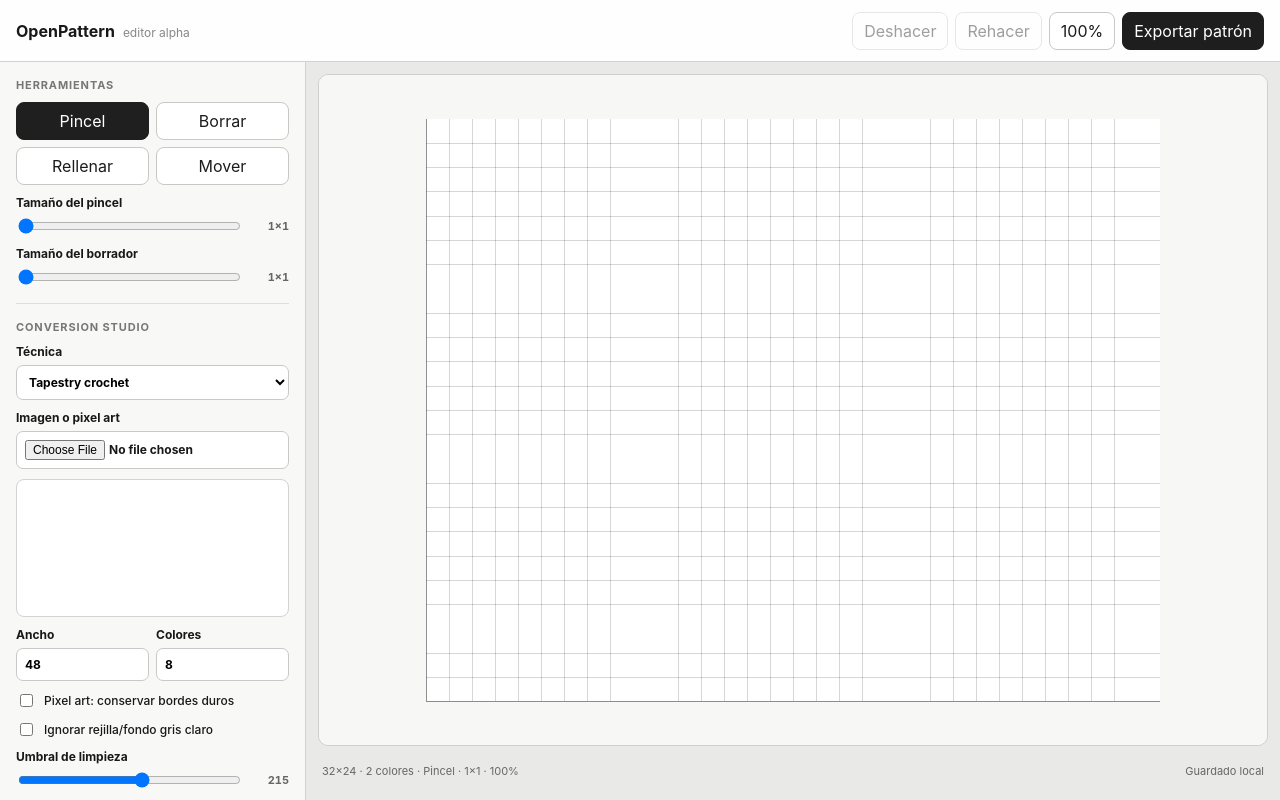
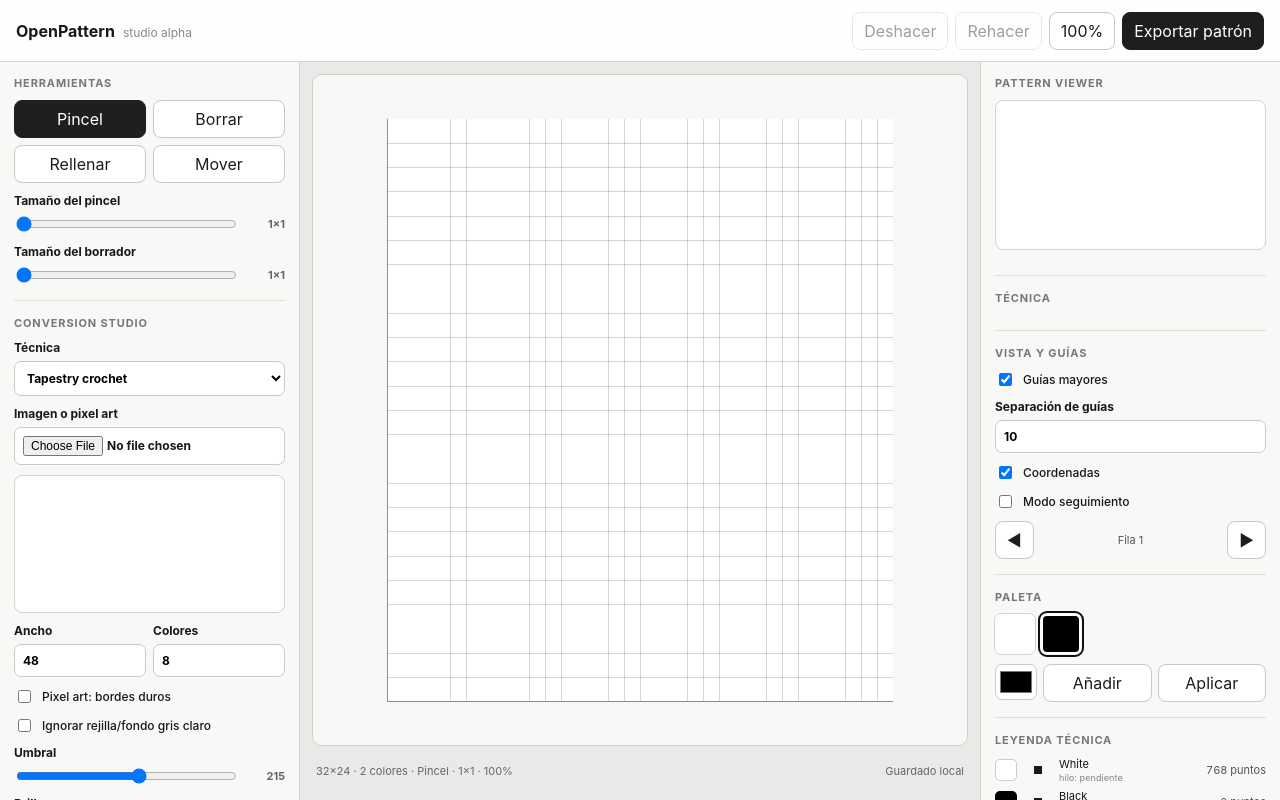
Before and after one commit to viccentebb-eng/OpenPattern, a website with bundled scripts: page web/index.html in a window 1280 px wide. Built offline with nearby package versions, Linux system fonts and the light colour scheme.

Commit message:
feat: add three-panel studio shell and inspector

```diff
--- a/web/index.html
+++ b/web/index.html
@@ -8,162 +8,99 @@
 </head>
 <body>
 <header>
-    <div class="brand">
-      <strong>OpenPattern</strong>
-      <span>editor alpha</span>
-    </div>
-
+  <div class="brand"><strong>OpenPattern</strong><span>studio alpha</span></div>
   <div class="top-actions">
-      <button id="undo" title="Deshacer (Ctrl+Z)" disabled>Deshacer</button>
-      <button id="redo" title="Rehacer (Ctrl+Y)" disabled>Rehacer</button>
-      <button id="resetView" title="Restablecer zoom y posición">100%</button>
+    <button id="undo" disabled>Deshacer</button>
+    <button id="redo" disabled>Rehacer</button>
+    <button id="resetView">100%</button>
     <button id="download" class="primary">Exportar patrón</button>
   </div>
 </header>
 
 <main>
-    <aside>
-      <div class="section">
+  <aside class="left-panel">
+    <section class="section">
       <div class="section-title">Herramientas</div>
-        <div class="tools" role="toolbar" aria-label="Herramientas de edición">
-          <button class="tool active" data-tool="pencil" title="Pincel (B)">Pincel</button>
-          <button class="tool" data-tool="eraser" title="Borrador (E)">Borrar</button>
-          <button class="tool" data-tool="fill" title="Relleno (G)">Rellenar</button>
-          <button class="tool" data-tool="pan" title="Mover lienzo (H)">Mover</button>
+      <div class="tools">
+        <button class="tool active" data-tool="pencil">Pincel</button>
+        <button class="tool" data-tool="eraser">Borrar</button>
+        <button class="tool" data-tool="fill">Rellenar</button>
+        <button class="tool" data-tool="pan">Mover</button>
       </div>
+      <label>Tamaño del pincel<div class="range-row"><input id="brushSize" type="range" min="1" max="12" value="1"><output id="brushSizeValue">1×1</output></div></label>
+      <label>Tamaño del borrador<div class="range-row"><input id="eraserSize" type="range" min="1" max="12" value="1"><output id="eraserSizeValue">1×1</output></div></label>
+    </section>
 
-        <label>Tamaño del pincel
-          <div class="range-row">
-            <input id="brushSize" type="range" min="1" max="12" value="1" />
-            <output id="brushSizeValue">1×1</output>
+    <section class="section conversion">
+      <div class="section-title">Conversion Studio</div>
+      <label>Técnica<select id="technique"></select></label>
+      <label>Imagen o pixel art<input id="image" type="file" accept="image/*"></label>
+      <canvas id="sourcePreview" width="256" height="138"></canvas>
+      <div class="field-row">
+        <label>Ancho<input id="width" type="number" min="8" max="300" value="48"></label>
+        <label>Colores<input id="colors" type="number" min="2" max="32" value="8"></label>
       </div>
-        </label>
+      <label class="check"><input id="pixelMode" type="checkbox"><span>Pixel art: bordes duros</span></label>
+      <label class="check"><input id="cleanGrid" type="checkbox"><span>Ignorar rejilla/fondo gris claro</span></label>
+      <label>Umbral<div class="range-row"><input id="lightThreshold" type="range" min="170" max="250" value="215"><output id="lightThresholdValue">215</output></div></label>
+      <label>Brillo<div class="range-row"><input id="brightness" type="range" min="-100" max="100" value="0"><output id="brightnessValue">0</output></div></label>
+      <label>Contraste<div class="range-row"><input id="contrast" type="range" min="-100" max="100" value="0"><output id="contrastValue">0</output></div></label>
+      <label>Saturación<div class="range-row"><input id="saturation" type="range" min="-100" max="100" value="0"><output id="saturationValue">0</output></div></label>
+      <div class="conversion-actions"><button id="regenerate" class="primary">Regenerar</button><button id="resetConversion">Restablecer</button></div>
+      <label class="check"><input id="autoRegenerate" type="checkbox" checked><span>Regenerar automáticamente</span></label>
+      <div id="sourceStatus" class="microcopy">Carga una imagen para empezar.</div>
+    </section>
 
-        <label>Tamaño del borrador
-          <div class="range-row">
-            <input id="eraserSize" type="range" min="1" max="12" value="1" />
-            <output id="eraserSizeValue">1×1</output>
-          </div>
-        </label>
-      </div>
+    <section class="section compact-actions">
+      <button id="mirror">Espejar</button>
+      <button id="clearAll" class="danger">Limpiar</button>
+    </section>
+  </aside>
 
-      <div class="section conversion">
-        <div class="section-title">Conversion Studio</div>
+  <section class="workspace">
+    <div class="canvas-shell"><canvas id="canvas" width="1200" height="800"></canvas></div>
+    <div class="statusbar"><div id="status">Listo.</div><div id="saveStatus">Guardado local</div></div>
+  </section>
 
-        <label>Técnica
-          <select id="technique"></select>
-        </label>
+  <aside class="right-panel">
+    <section class="section">
+      <div class="section-title">Pattern Viewer</div>
+      <canvas id="patternViewer" width="260" height="150"></canvas>
+      <div id="projectMeta" class="microcopy"></div>
+    </section>
 
-        <label>Imagen o pixel art
-          <input id="image" type="file" accept="image/*" />
-        </label>
+    <section class="section">
+      <div class="section-title">Técnica</div>
+      <div id="techniqueOptions" class="technique-options"></div>
+    </section>
 
-        <canvas id="sourcePreview" width="256" height="138" aria-label="Vista previa de imagen original"></canvas>
+    <section class="section">
+      <div class="section-title">Vista y guías</div>
+      <label class="check"><input id="showGuides" type="checkbox" checked><span>Guías mayores</span></label>
+      <label>Separación de guías<input id="guideSpacing" type="number" min="2" max="50" value="10"></label>
+      <label class="check"><input id="showCoordinates" type="checkbox" checked><span>Coordenadas</span></label>
+      <label class="check"><input id="trackMode" type="checkbox"><span>Modo seguimiento</span></label>
+      <div class="tracker"><button id="trackPrev">◀</button><span id="trackLabel">Fila 1</span><button id="trackNext">▶</button></div>
+    </section>
 
-        <div class="field-row">
-          <label>Ancho
-            <input id="width" type="number" min="8" max="300" value="48" />
-          </label>
-          <label>Colores
-            <input id="colors" type="number" min="2" max="32" value="8" />
-          </label>
-        </div>
-
-        <label class="check">
-          <input id="pixelMode" type="checkbox" />
-          <span>Pixel art: conservar bordes duros</span>
-        </label>
-
-        <label class="check">
-          <input id="cleanGrid" type="checkbox" />
-          <span>Ignorar rejilla/fondo gris claro</span>
-        </label>
-
-        <label>Umbral de limpieza
-          <div class="range-row">
-            <input id="lightThreshold" type="range" min="170" max="250" value="215" />
-            <output id="lightThresholdValue">215</output>
-          </div>
-        </label>
-
-        <label>Brillo
-          <div class="range-row">
-            <input id="brightness" type="range" min="-100" max="100" value="0" />
-            <output id="brightnessValue">0</output>
-          </div>
-        </label>
-
-        <label>Contraste
-          <div class="range-row">
-            <input id="contrast" type="range" min="-100" max="100" value="0" />
-            <output id="contrastValue">0</output>
-          </div>
-        </label>
-
-        <label>Saturación
-          <div class="range-row">
-            <input id="saturation" type="range" min="-100" max="100" value="0" />
-            <output id="saturationValue">0</output>
-          </div>
-        </label>
-
-        <div class="conversion-actions">
-          <button id="regenerate" class="primary">Regenerar patrón</button>
-          <button id="resetConversion">Restablecer</button>
-        </div>
-
-        <label class="check">
-          <input id="autoRegenerate" type="checkbox" checked />
-          <span>Regenerar automáticamente</span>
-        </label>
-
-        <div id="sourceStatus" class="microcopy">Carga una imagen para empezar.</div>
-      </div>
-
-      <div class="section">
+    <section class="section">
       <div class="section-title">Paleta</div>
       <div id="palette" class="palette"></div>
+      <div class="color-editor"><input id="paletteColor" type="color" value="#000000"><button id="addColor">Añadir</button><button id="updateColor">Aplicar</button></div>
+    </section>
 
-        <div class="color-editor">
-          <input id="paletteColor" type="color" value="#000000" aria-label="Color de paleta" />
-          <button id="addColor">Añadir</button>
-          <button id="updateColor">Aplicar</button>
-        </div>
-      </div>
-
-      <div class="section">
+    <section class="section">
       <div class="section-title">Leyenda técnica</div>
       <div id="techniqueLegend" class="technique-legend"></div>
-      </div>
+    </section>
 
-      <div class="section compact-actions">
-        <button id="mirror">Espejar horizontal</button>
-        <button id="clearAll" class="danger">Limpiar lienzo</button>
-      </div>
-
-      <div class="section">
+    <section class="section">
       <div class="section-title">Historial</div>
       <div id="historyMeta" class="history-meta">Sin cambios</div>
       <div id="history" class="history"></div>
-      </div>
-
-      <p class="hint">
-        Pinta arrastrando. Rueda del mouse = zoom. Botón central, barra espaciadora o herramienta Mover = desplazar.
-        El patrón se guarda automáticamente en este navegador.
-      </p>
+    </section>
   </aside>
-
-    <section class="workspace">
-      <div class="canvas-shell">
-        <canvas id="canvas" width="1200" height="800"></canvas>
-      </div>
-      <div class="statusbar">
-        <div id="status">Listo.</div>
-        <div id="saveStatus">Guardado local</div>
-      </div>
-    </section>
 </main>
-
 <script type="module" src="./app.mjs"></script>
 </body>
 </html>
--- a/web/styles.css
+++ b/web/styles.css
@@ -1,286 +1,29 @@
-:root {
-  font-family: Inter, ui-sans-serif, system-ui, -apple-system, BlinkMacSystemFont, "Segoe UI", sans-serif;
-  color: #181818;
-  background: #ececea;
-  font-synthesis: none;
-}
-
-* { box-sizing: border-box; }
-html, body { min-height: 100%; }
-body { margin: 0; overflow: hidden; }
-button, select, input { font: inherit; }
-
-button {
-  border: 1px solid #c8c8c5;
-  background: #fff;
-  color: #1c1c1c;
-  padding: 8px 11px;
-  border-radius: 8px;
-  cursor: pointer;
-}
-
-button:hover:not(:disabled) { background: #f3f3f1; }
-button:disabled { opacity: .42; cursor: default; }
-
-button.primary { background: #1e1e1e; color: #fff; border-color: #1e1e1e; }
-button.primary:hover { background: #333; }
-button.danger { color: #9f2525; border-color: #d8baba; }
-button.danger:hover { background: #fff4f4; }
-
-header {
-  height: 62px;
-  padding: 0 16px;
-  display: flex;
-  align-items: center;
-  justify-content: space-between;
-  gap: 16px;
-  border-bottom: 1px solid #d2d2cf;
-  background: rgba(255,255,255,.94);
-}
-
-.brand { display: flex; gap: 8px; align-items: baseline; }
-.brand strong { font-size: 16px; }
-.brand span { color: #888; font-size: 12px; }
-.top-actions { display: flex; gap: 7px; }
-
-main {
-  height: calc(100vh - 62px);
-  display: grid;
-  grid-template-columns: 306px minmax(0, 1fr);
-}
-
-aside {
-  padding: 16px;
-  border-right: 1px solid #d2d2cf;
-  background: #f8f8f6;
-  overflow-y: auto;
-}
-
-.section {
-  display: grid;
-  gap: 10px;
-  padding-bottom: 16px;
-  margin-bottom: 16px;
-  border-bottom: 1px solid #dededb;
-}
-
-.section:last-of-type { border-bottom: 0; }
-
-.section-title {
-  font-size: 11px;
-  font-weight: 700;
-  letter-spacing: .08em;
-  text-transform: uppercase;
-  color: #777;
-}
-
-.tools, .field-row, .compact-actions, .conversion-actions {
-  display: grid;
-  grid-template-columns: 1fr 1fr;
-  gap: 7px;
-}
-
-.tool.active { background: #1f1f1f; border-color: #1f1f1f; color: #fff; }
-
-label {
-  display: grid;
-  gap: 6px;
-  font-size: 12px;
-  font-weight: 650;
-}
-
-label.check {
-  grid-template-columns: auto 1fr;
-  align-items: center;
-  gap: 8px;
-  font-weight: 500;
-}
-
-.range-row {
-  display: grid;
-  grid-template-columns: minmax(0, 1fr) 42px;
-  align-items: center;
-  gap: 8px;
-}
-
-.range-row output {
-  text-align: right;
-  color: #666;
-  font-size: 11px;
-  font-variant-numeric: tabular-nums;
-}
-
-select, input[type="number"], input[type="file"] {
-  width: 100%;
-  min-width: 0;
-  padding: 8px;
-  border: 1px solid #c9c9c6;
-  border-radius: 7px;
-  background: #fff;
-}
-
-input[type="range"] { width: 100%; }
-
-#sourcePreview {
-  width: 100%;
-  height: 138px;
-  display: block;
-  object-fit: contain;
-  background: #fff;
-  border: 1px solid #d3d3d0;
-  border-radius: 8px;
-}
-
-.microcopy {
-  color: #777;
-  font-size: 11px;
-  line-height: 1.35;
-}
-
-.palette {
-  display: grid;
-  grid-template-columns: repeat(6, 1fr);
-  gap: 6px;
-}
-
-.swatch {
-  aspect-ratio: 1;
-  min-width: 0;
-  border: 2px solid #fff;
-  outline: 1px solid #d2d2cf;
-  padding: 0;
-  border-radius: 6px;
-}
-
-.swatch.active { outline: 2px solid #111; outline-offset: 1px; }
-
-.color-editor {
-  display: grid;
-  grid-template-columns: 42px 1fr 1fr;
-  gap: 6px;
-}
-
-.color-editor input[type="color"] {
-  width: 42px;
-  height: 36px;
-  padding: 2px;
-  border: 1px solid #c9c9c6;
-  border-radius: 7px;
-  background: #fff;
-}
-
-.color-editor button { padding-inline: 6px; }
-
-.technique-legend {
-  display: grid;
-  gap: 6px;
-  max-height: 240px;
-  overflow-y: auto;
-}
-
-.legend-row {
-  display: grid;
-  grid-template-columns: 22px 28px minmax(0, 1fr) auto;
-  gap: 7px;
-  align-items: center;
-  font-size: 11px;
-}
-
-.legend-chip {
-  width: 22px;
-  height: 22px;
-  border: 1px solid rgba(0,0,0,.2);
-  border-radius: 5px;
-}
-
-.legend-symbol {
-  text-align: center;
-  font-weight: 700;
-}
-
-.legend-details {
-  min-width: 0;
-  display: grid;
-  gap: 1px;
-}
-
-.legend-details small { color: #888; overflow: hidden; text-overflow: ellipsis; white-space: nowrap; }
-.legend-count { font-variant-numeric: tabular-nums; color: #555; }
-
-.history-meta { color: #777; font-size: 11px; }
-.history { display: grid; gap: 5px; }
-
-.history button {
-  padding: 6px 8px;
-  text-align: left;
-  font-size: 11px;
-  white-space: nowrap;
-  overflow: hidden;
-  text-overflow: ellipsis;
-}
-
-.history button::before { content: "↶ "; color: #888; }
-
-.hint { margin: 0; font-size: 11px; line-height: 1.5; color: #777; }
-
-.workspace {
-  min-width: 0;
-  min-height: 0;
-  display: grid;
-  grid-template-rows: minmax(0, 1fr) 34px;
-  padding: 12px;
-  gap: 8px;
-  background: #e9e9e7;
-}
-
-.canvas-shell {
-  min-width: 0;
-  min-height: 0;
-  overflow: hidden;
-  border: 1px solid #cfcfcb;
-  border-radius: 10px;
-  background:
-    linear-gradient(45deg, #ededeb 25%, transparent 25%),
-    linear-gradient(-45deg, #ededeb 25%, transparent 25%),
-    linear-gradient(45deg, transparent 75%, #ededeb 75%),
-    linear-gradient(-45deg, transparent 75%, #ededeb 75%),
-    #f6f6f4;
-  background-size: 24px 24px;
-  background-position: 0 0, 0 12px, 12px -12px, -12px 0;
-}
-
-canvas#canvas {
-  display: block;
-  width: 100%;
-  height: 100%;
-  touch-action: none;
-  image-rendering: pixelated;
-  cursor: crosshair;
-}
-
-canvas[data-tool="eraser"] { cursor: cell; }
-canvas[data-tool="fill"] { cursor: copy; }
-canvas[data-tool="pan"], canvas.panning { cursor: grab; }
-canvas.panning { cursor: grabbing; }
-
-.statusbar {
-  min-width: 0;
-  display: flex;
-  align-items: center;
-  justify-content: space-between;
-  gap: 12px;
-  padding: 0 4px;
-  color: #666;
-  font-size: 11px;
-}
-
-#saveStatus { white-space: nowrap; }
-
-@media (max-width: 900px) {
-  body { overflow: auto; }
-  main { height: auto; grid-template-columns: 1fr; }
-  aside { border-right: 0; border-bottom: 1px solid #d2d2cf; }
-  .workspace { height: 70vh; }
-  header { position: sticky; top: 0; z-index: 5; }
-  .top-actions button:not(.primary) { display: none; }
-}
+:root{font-family:Inter,ui-sans-serif,system-ui,-apple-system,BlinkMacSystemFont,"Segoe UI",sans-serif;color:#181818;background:#ececea;font-synthesis:none}
+*{box-sizing:border-box}html,body{min-height:100%}body{margin:0;overflow:hidden}button,select,input{font:inherit}
+button{border:1px solid #c8c8c5;background:#fff;color:#1c1c1c;padding:8px 11px;border-radius:8px;cursor:pointer}
+button:hover:not(:disabled){background:#f3f3f1}button:disabled{opacity:.42;cursor:default}.primary{background:#1e1e1e!important;color:#fff!important;border-color:#1e1e1e!important}.danger{color:#9f2525;border-color:#d8baba}
+header{height:62px;padding:0 16px;display:flex;align-items:center;justify-content:space-between;gap:16px;border-bottom:1px solid #d2d2cf;background:rgba(255,255,255,.95)}
+.brand{display:flex;gap:8px;align-items:baseline}.brand span{color:#888;font-size:12px}.top-actions{display:flex;gap:7px}
+main{height:calc(100vh - 62px);display:grid;grid-template-columns:300px minmax(0,1fr) 300px}
+aside{padding:14px;background:#f8f8f6;overflow-y:auto}.left-panel{border-right:1px solid #d2d2cf}.right-panel{border-left:1px solid #d2d2cf}
+.section{display:grid;gap:10px;padding-bottom:15px;margin-bottom:15px;border-bottom:1px solid #dededb}.section:last-child{border-bottom:0}
+.section-title{font-size:11px;font-weight:700;letter-spacing:.08em;text-transform:uppercase;color:#777}
+.tools,.field-row,.compact-actions,.conversion-actions{display:grid;grid-template-columns:1fr 1fr;gap:7px}.tool.active{background:#1f1f1f;color:#fff;border-color:#1f1f1f}
+label{display:grid;gap:6px;font-size:12px;font-weight:650}label.check{grid-template-columns:auto 1fr;align-items:center;gap:8px;font-weight:500}
+.range-row{display:grid;grid-template-columns:minmax(0,1fr) 42px;align-items:center;gap:8px}.range-row output{text-align:right;color:#666;font-size:11px}
+select,input[type=number],input[type=file]{width:100%;min-width:0;padding:8px;border:1px solid #c9c9c6;border-radius:7px;background:#fff}input[type=range]{width:100%}
+#sourcePreview,#patternViewer{width:100%;display:block;background:#fff;border:1px solid #d3d3d0;border-radius:8px}#sourcePreview{height:138px}#patternViewer{height:150px}
+.microcopy{color:#777;font-size:11px;line-height:1.35}
+.workspace{min-width:0;min-height:0;display:grid;grid-template-rows:minmax(0,1fr) 34px;padding:12px;gap:8px;background:#e9e9e7}
+.canvas-shell{min-width:0;min-height:0;overflow:hidden;border:1px solid #cfcfcb;border-radius:10px;background:#f3f3f1}
+canvas#canvas{display:block;width:100%;height:100%;touch-action:none;image-rendering:pixelated;cursor:crosshair}
+canvas[data-tool=eraser]{cursor:cell}canvas[data-tool=fill]{cursor:copy}canvas[data-tool=pan],canvas.panning{cursor:grab}canvas.panning{cursor:grabbing}
+.statusbar{display:flex;align-items:center;justify-content:space-between;gap:12px;padding:0 4px;color:#666;font-size:11px}
+.palette{display:grid;grid-template-columns:repeat(6,1fr);gap:6px}.swatch{aspect-ratio:1;border:2px solid #fff;outline:1px solid #d2d2cf;padding:0;border-radius:6px}.swatch.active{outline:2px solid #111;outline-offset:1px}
+.color-editor{display:grid;grid-template-columns:42px 1fr 1fr;gap:6px}.color-editor input[type=color]{width:42px;height:36px;padding:2px;border:1px solid #c9c9c6;border-radius:7px;background:#fff}
+.technique-legend,.history{display:grid;gap:6px;max-height:240px;overflow:auto}.legend-row{display:grid;grid-template-columns:22px 28px minmax(0,1fr) auto;gap:7px;align-items:center;font-size:11px}.legend-chip{width:22px;height:22px;border:1px solid rgba(0,0,0,.2);border-radius:5px}.legend-symbol{text-align:center;font-weight:700}.legend-details{min-width:0;display:grid;gap:1px}.legend-details small{color:#888;overflow:hidden;text-overflow:ellipsis;white-space:nowrap}.legend-count{font-variant-numeric:tabular-nums;color:#555}
+.history-meta{color:#777;font-size:11px}.history button{padding:6px 8px;text-align:left;font-size:11px;white-space:nowrap;overflow:hidden;text-overflow:ellipsis}.history button::before{content:"↶ ";color:#888}
+.technique-options{display:grid;gap:9px}.technique-note{padding:9px;border-radius:8px;background:#f0f0ed;color:#666;font-size:11px;line-height:1.4}
+.tracker{display:grid;grid-template-columns:auto 1fr auto;align-items:center;gap:6px}.tracker span{text-align:center;font-size:11px;color:#555}
+@media(max-width:1180px){main{grid-template-columns:270px minmax(0,1fr) 260px}}
+@media(max-width:900px){body{overflow:auto}main{height:auto;grid-template-columns:1fr}.left-panel,.right-panel{border:0;border-bottom:1px solid #d2d2cf}.workspace{height:70vh}header{position:sticky;top:0;z-index:5}.top-actions button:not(.primary){display:none}}
```
Lines whose indentation alone changed are shown as unchanged.
